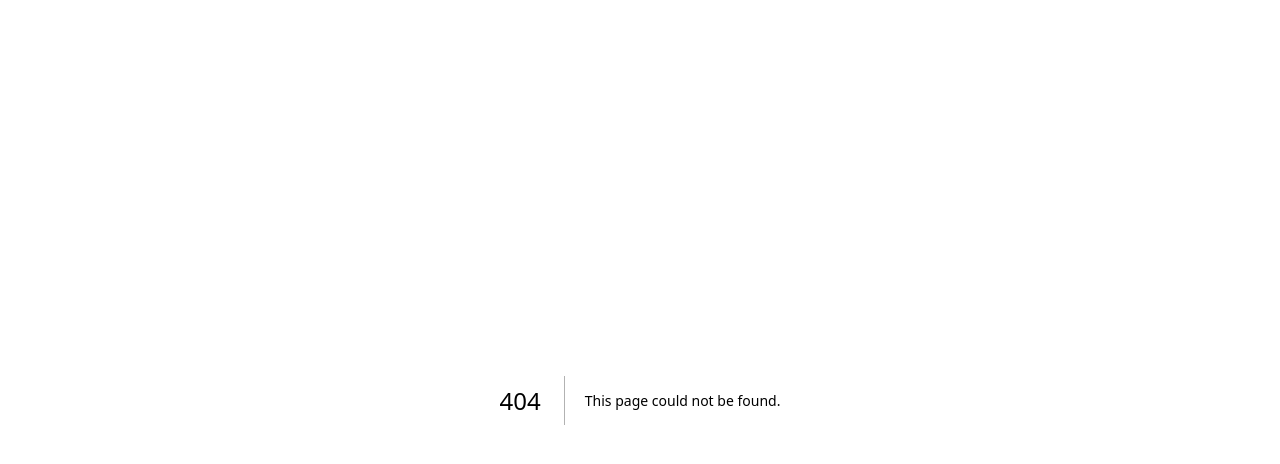
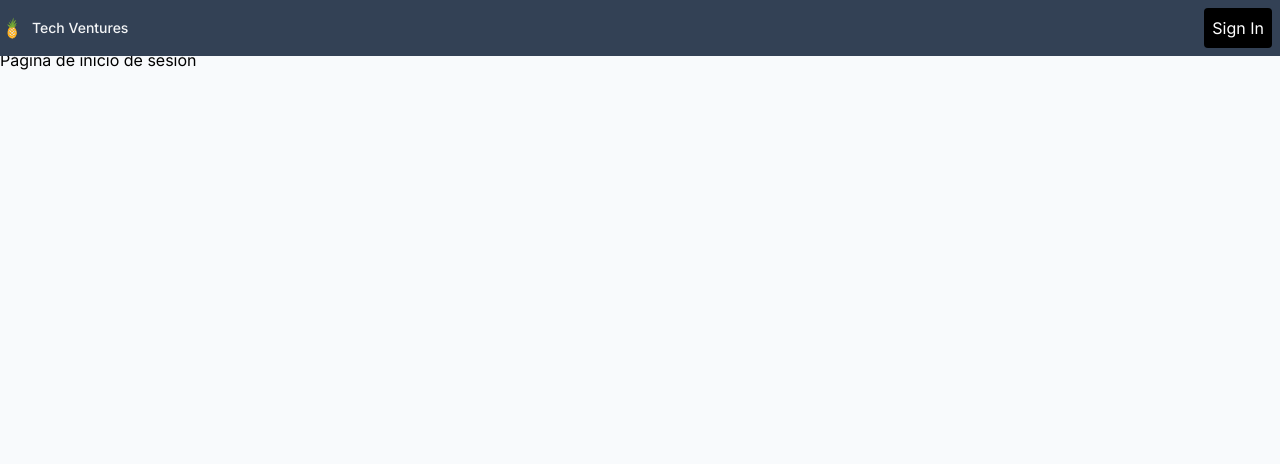
Before and after one commit to arnaumevi/FullStackProject, a Next.js app: page /sign-in in a window 1280 px wide. Before the commit this address had no page. Shown: the top 464 px of the page. Built offline with nearby package versions, Linux system fonts and the light colour scheme.

Commit message:
Sign-in button finally works

```diff
--- a/next.config.js
+++ b/next.config.js
@@ -1,4 +1,9 @@
 /** @type {import('next').NextConfig} */
-const nextConfig = {}
+const nextConfig = {
+    experimental: {
+      appDir: true,
+    },
+
+  }
 
 module.exports = nextConfig
--- /dev/null
+++ b/src/app/(auth)/sign-in/page.tsx
@@ -0,0 +1,13 @@
+// pages/auth/sign-in/page.tsx
+
+import React from 'react';
+
+const SignInPage: React.FC = () => {
+    return (
+        <div>
+            <h1>Página de inicio de sesión</h1>
+        </div>
+    );
+};
+
+export default SignInPage;
--- a/src/pages/api/auth/[...nextauth.].js
+++ b/src/pages/api/auth/[...nextauth.].js
@@ -1,5 +1,5 @@
 import NextAuth from 'next-auth';
-import Providers from 'next-auth/providers';
+import Providers from 'next-auth/react';
 import { PrismaAdapter } from '@next-auth/prisma-adapter';
 import { PrismaClient } from '@prisma/client';
 
--- a/src/pages/index.tsx
+++ b/src/pages/index.tsx
@@ -3,7 +3,7 @@ import Layout from '../app/layout';
 
 const HomePage: React.FC = () => (
   <Layout>
-    <h1>Hola mundo</h1>
+    <h1 className='pt-12'>Hola mundo</h1>
     {/* contenido de tu página principal */}
   </Layout>
 );
```
